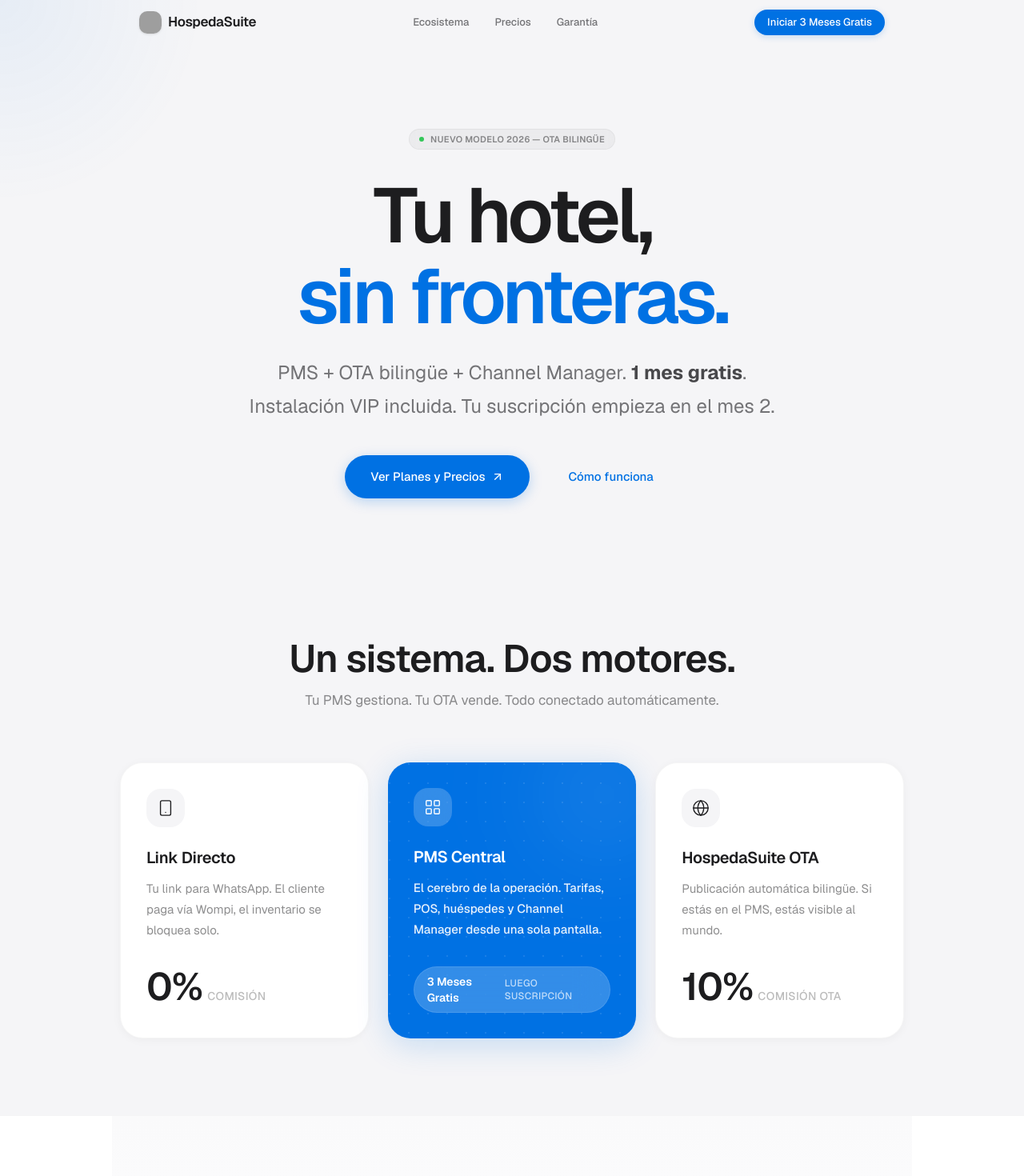
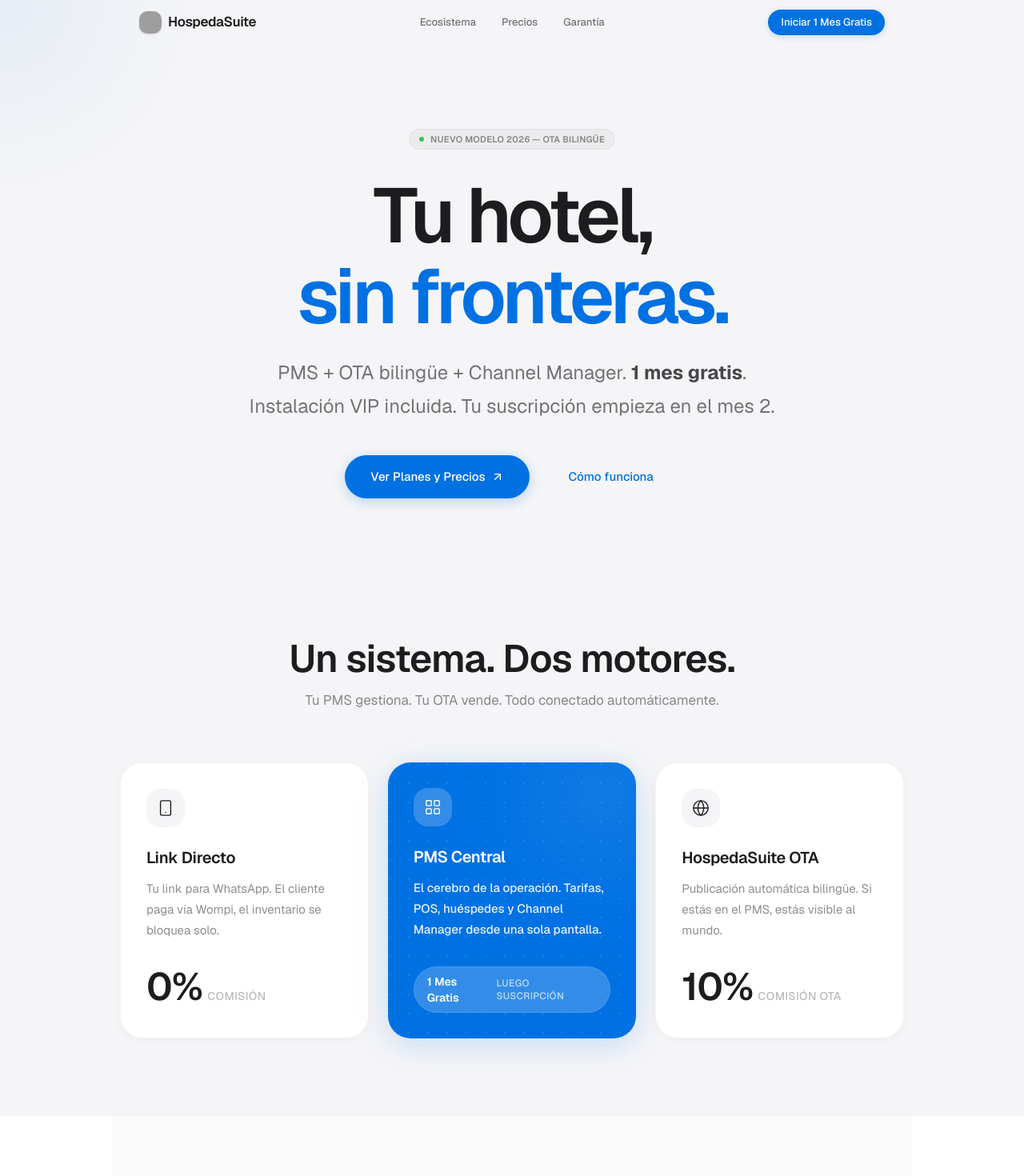
Before and after one commit to antoniobodas2025a/hospedasuite-frontend, a Next.js app: page /software in a window 1280 px wide. Shown: the top 1470 px of the page at 80% size. Built offline with nearby package versions, Linux system fonts and the light colour scheme; no server answers; grey boxes are pictures that could not be loaded.

Commit message:
fix: change remaining '3 meses' references to '1 mes' in software page
- Hero badge: '3 Meses Gratis' → '1 Mes Gratis'
- DynamicPricingSection CTA: 'Empezar 3 Meses Gratis' → 'Empezar 1 Mes Gratis'

```diff
--- a/src/app/software/page.tsx
+++ b/src/app/software/page.tsx
@@ -163,7 +163,7 @@ export default function App() {
               onClick={() => router.push('/software/onboarding?plan=pro')}
               className="bg-[#0071e3] text-white px-4 py-1.5 rounded-full text-[13px] font-medium hover:bg-[#0077ED] transition-all duration-200 shadow-[0_2px_8px_rgba(0,113,227,0.2)] hover:shadow-[0_4px_16px_rgba(0,113,227,0.3)] active:scale-[0.97]"
             >
-              Iniciar 3 Meses Gratis
+              Iniciar 1 Mes Gratis
             </button>
             <button className="md:hidden text-[#1d1d1f] p-1" onClick={() => setMobileMenuOpen(!mobileMenuOpen)}>
               {mobileMenuOpen ? <X size={20} /> : <Menu size={20} />}
@@ -265,7 +265,7 @@ export default function App() {
                   </p>
                 </div>
                 <div className="inline-flex items-center gap-2 px-4 py-2 rounded-full w-fit border" style={{ backgroundColor: 'rgba(255,255,255,0.20)', backdropFilter: 'blur(20px)', borderColor: 'rgba(255,255,255,0.10)' }}>
-                  <span className="text-sm font-semibold" style={{ color: 'white' }}>3 Meses Gratis</span>
+                  <span className="text-sm font-semibold" style={{ color: 'white' }}>1 Mes Gratis</span>
                   <span className="text-xs font-medium uppercase tracking-wide" style={{ color: 'rgba(255,255,255,0.70)' }}>Luego suscripción</span>
                 </div>
               </div>
--- a/src/components/pricing/DynamicPricingSection.tsx
+++ b/src/components/pricing/DynamicPricingSection.tsx
@@ -100,7 +100,7 @@ export async function DynamicPricingSection() {
                   }
                 `}
               >
-                Empezar 3 Meses Gratis
+                Empezar 1 Mes Gratis
               </a>
             </div>
           ))}
```
